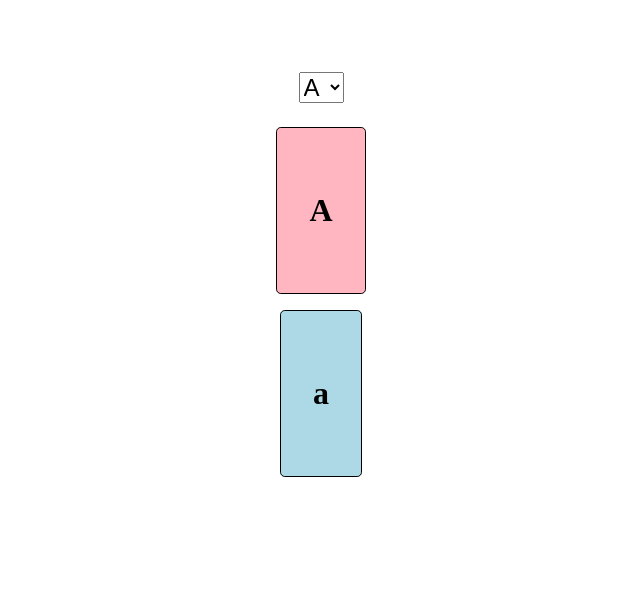
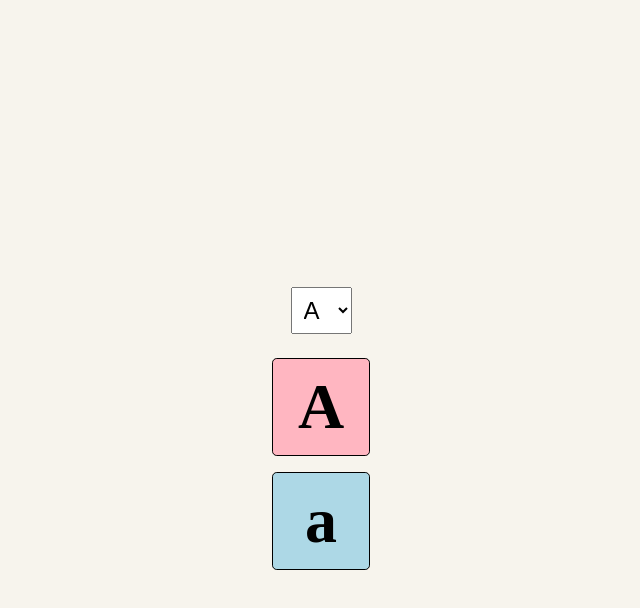
Before and after one commit to martinncdo/instructorabc, a plain HTML site: page index.html in a window 1280 px wide. Shown: the whole page, without its empty margins (319-959 px from the left). Drawn offline with Linux system fonts and the light colour scheme.

Commit message:
Cambios en los estilos

```diff
--- a/styles.css
+++ b/styles.css
@@ -1,5 +1,17 @@
+* {
+    padding: 0;
+    margin: 0;
+}
+
+.main {
+    background-color: rgb(247, 244, 237);
+    width: 100%;
+    height: 100vh;
+}
+
 #select-letter {
     font-size: 1.5rem;
+    padding: .5rem;
     margin-top: 4rem;
     margin-bottom: 1rem;
 }
@@ -24,8 +36,17 @@
     border: thin solid black;
     background-color: lightpink;
     margin: .5rem;
-    padding: 2rem;
+    padding: 1rem;
+    width: 4rem;
+    height: 4rem;
     border-radius: .3rem;
+    display: flex;
+    justify-content: center;
+    align-items: center;
+}
+
+.letter {
+    font-size: 4rem;
 }
 
 .container-minuscula {
```
